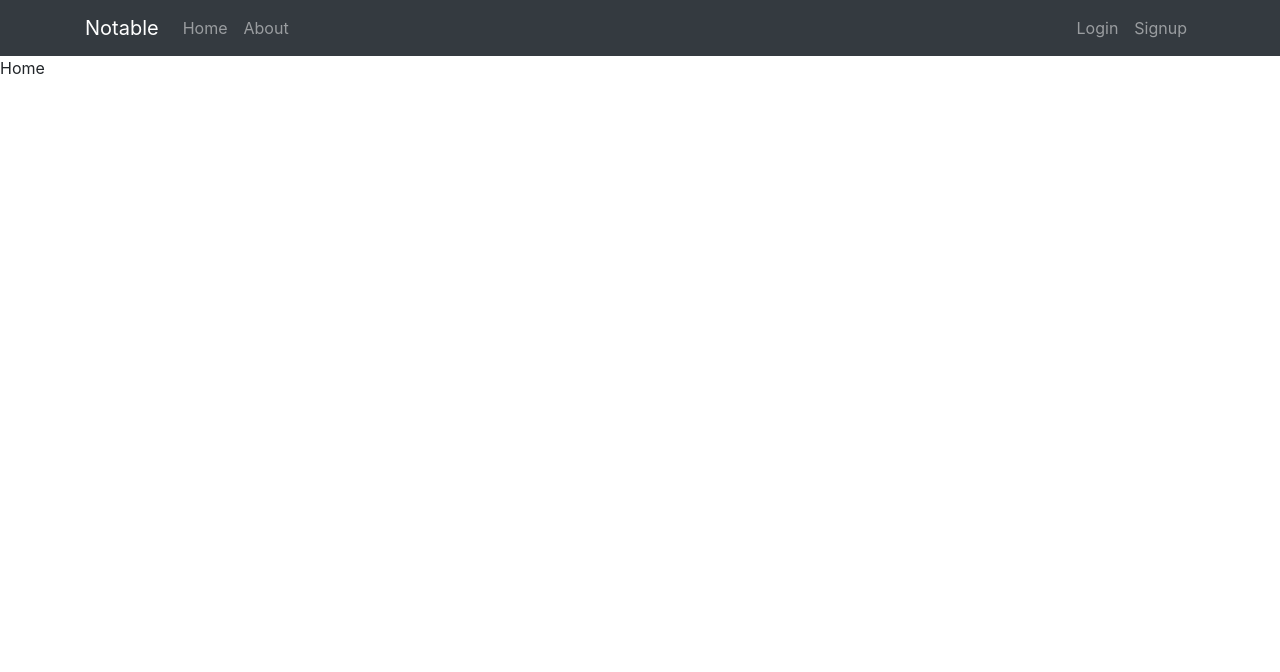
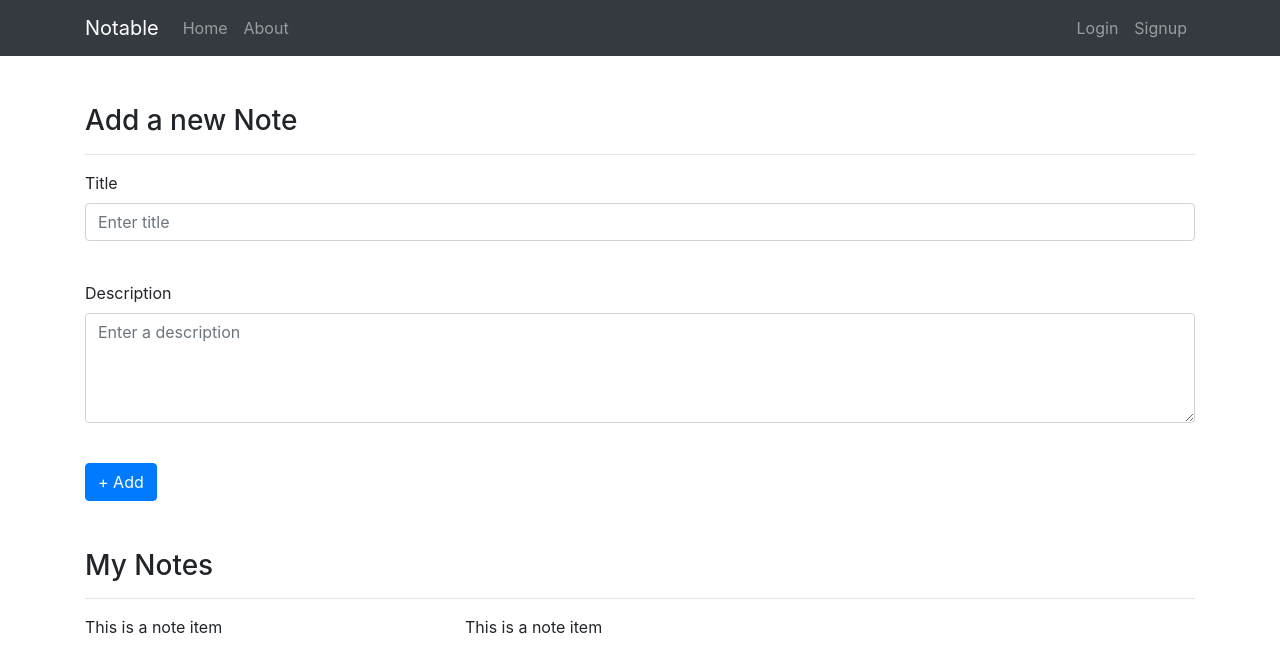
Before and after one commit to ojasathghara/Notable_Frontend, a React (Create React App) app: page / in a window 1280 px wide. Shown: the top 672 px of the page. Built offline with nearby package versions, Linux system fonts and the light colour scheme.

Commit message:
added some boiler plate from v2

```diff
--- a/src/App.js
+++ b/src/App.js
@@ -2,18 +2,23 @@ import "./App.css";
 import { BrowserRouter as Router, Routes, Route } from "react-router-dom";
 import Navigation from "./Components/Navigation";
 import Home from "./Components/Home";
-import About from "./Components/static/About";
+import About from "./Components/Static/About";
+import NoteState from "./Context/Notes/NoteState";
 
 function App() {
     return (
         <div>
+            <NoteState>
                 <Router>
                     <Navigation />
+                    <div className="container mt-5">
                         <Routes>
                             <Route path="/" element={<Home />} />
                             <Route path="/about" element={<About />} />
                         </Routes>
+                    </div>
                 </Router>
+            </NoteState>
         </div>
     );
 }
--- a/src/Components/AddNote.js
+++ b/src/Components/AddNote.js
@@ -0,0 +1,73 @@
+import React, { useState } from "react";
+import { Button } from "react-bootstrap";
+
+export default function AddNote(props) {
+    const [title, setTitle] = useState("");
+    const [description, setDescription] = useState("");
+
+    const onTitleChange = (event) => {
+        let newTitle = event.target.value;
+        setTitle(newTitle);
+    };
+
+    const onDescriptionChange = (event) => {
+        let newDescription = event.target.value;
+        setDescription(newDescription);
+    };
+
+    const handleSubmit = (e) => {
+        e.preventDefault();
+
+        if (!title || !description) {
+            alert("Title or description must not be empty.");
+            return;
+        }
+
+        // props.onAdd(title, description);
+        setTitle("");
+        setDescription("");
+    };
+
+    return (
+        <div>
+            <h3>Add a new Note</h3>
+            <hr />
+            <form onSubmit={handleSubmit}>
+                <div className="form-group">
+                    <label htmlFor="title">Title</label>
+                    <input
+                        type="text"
+                        className="form-control"
+                        id="title"
+                        name="title"
+                        placeholder="Enter title"
+                        value={title}
+                        onChange={onTitleChange}
+                    />
+                </div>
+                <br />
+                <div className="form-group">
+                    {/* style added to display new lines properly */}
+                    <label htmlFor="description">Description</label>
+                    <textarea
+                        style={{ whiteSpace: "pre-line" }}
+                        rows={4}
+                        type="text"
+                        className="form-control"
+                        id="description"
+                        name="description"
+                        placeholder="Enter a description"
+                        value={description}
+                        onChange={onDescriptionChange}
+                    ></textarea>
+                </div>
+                <br />
+                <div className="form-group">
+                    <Button variant="primary" type="submit">
+                        + Add
+                    </Button>
+                </div>
+            </form>
+        </div>
+    );
+}
--- a/src/Components/Home.js
+++ b/src/Components/Home.js
@@ -1,10 +1,14 @@
 import React from "react";
-import PropTypes from "prop-types";
+import AddNote from "./AddNote";
+import Notes from "./Notes";
 
 function Home(props) {
-    return <div>Home</div>;
+    return (
+        <div>
+            <AddNote />
+            <Notes />
+        </div>
+    );
 }
 
-Home.propTypes = {};
-
 export default Home;
--- a/src/Components/Navigation.js
+++ b/src/Components/Navigation.js
@@ -1,8 +1,6 @@
 import React from "react";
-import { Navbar, NavDropdown, Nav, Container } from "react-bootstrap"; // user as={Link} when for rendering react-bootstrap items as react router dom items.
+import { Navbar, Nav, Container } from "react-bootstrap"; // user as={Link} when for rendering react-bootstrap items as react router dom items.
 import { Link } from "react-router-dom";
-
-import PropTypes from "prop-types";
 
 function Navigation(props) {
     return (
@@ -14,7 +12,7 @@ function Navigation(props) {
                 <Navbar.Toggle aria-controls="responsive-navbar-nav" />
                 <Navbar.Collapse id="responsive-navbar-nav">
                     <Nav className="me-auto">
-                        <Nav.Link as={Link} to="/">
+                        <Nav.Link eventKey={1} as={Link} to="/">
                             Home
                         </Nav.Link>
                         <Nav.Link eventKey={2} as={Link} to="/about">
@@ -25,7 +23,7 @@ function Navigation(props) {
                         <Nav.Link as={Link} to="/">
                             Login
                         </Nav.Link>
-                        <Nav.Link eventKey={2} as={Link} to="/">
+                        <Nav.Link as={Link} to="/">
                             Signup
                         </Nav.Link>
                     </Nav>
@@ -35,6 +33,4 @@ function Navigation(props) {
     );
 }
 
-Navigation.propTypes = {};
-
 export default Navigation;
--- a/src/Components/NoteItem.js
+++ b/src/Components/NoteItem.js
@@ -0,0 +1,5 @@
+import React from "react";
+
+export default function NoteItem(props) {
+    return <div>This is a note item</div>;
+}
--- a/src/Components/Notes.js
+++ b/src/Components/Notes.js
@@ -0,0 +1,27 @@
+import React from "react";
+import NoteItem from "./NoteItem";
+
+let notes = [{ _id: 1 }, { _id: 2 }];
+
+export default function Notes() {
+    return (
+        <div className="my-5">
+            <h3>My Notes</h3>
+            <hr />
+            <div className="row">
+                {notes.length !== 0 ? (
+                    notes.map((note) => {
+                        return (
+                            // have to give unique key to each item
+                            <div className="col-md-4" key={note._id}>
+                                <NoteItem />
+                            </div>
+                        );
+                    })
+                ) : (
+                    <p>No tasks available to show.</p>
+                )}
+            </div>
+        </div>
+    );
+}
--- /dev/null
+++ b/src/Context/Notes/NoteContext.js
@@ -0,0 +1,5 @@
+import { createContext } from "react";
+
+const NoteContext = createContext();
+
+export default NoteContext;
--- /dev/null
+++ b/src/Context/Notes/NoteState.js
@@ -0,0 +1,26 @@
+import { useState } from "react";
+
+import NoteContext from "./NoteContext";
+import Note from "../../Models/Note";
+
+const NoteState = (props) => {
+    const noteInit = new Note("Milk", "Get Milk from the store", "Groceries");
+    const [state, setState] = useState(noteInit);
+
+    const updateState = () => {
+        setTimeout(() => {
+            setState({
+                title: "Hello",
+                description: "How are you?",
+            });
+        }, 3000);
+    };
+
+    return (
+        <NoteContext.Provider value={{ state, updateState }}>
+            {props.children}
+        </NoteContext.Provider>
+    );
+};
+
+export default NoteState;
--- a/src/Models/Note.js
+++ b/src/Models/Note.js
@@ -1,6 +1,6 @@
 class Note {
     constructor(title, description, tag, id = "", userId = "") {
-        this.userId = user;
+        this.userId = userId;
         this.id = id;
         this.title = title;
         this.description = description;
@@ -8,4 +8,4 @@ class Note {
     }
 }
 
-module.exports = { Note };
+export default Note;
--- a/src/Models/User.js
+++ b/src/Models/User.js
@@ -6,4 +6,4 @@ class User {
     }
 }
 
-module.exports = { USer };
+export default User;
```
Also changed, not shown: src/Components/static/About.js (+1 -6 lines). Lines whose indentation alone changed are shown as unchanged.
